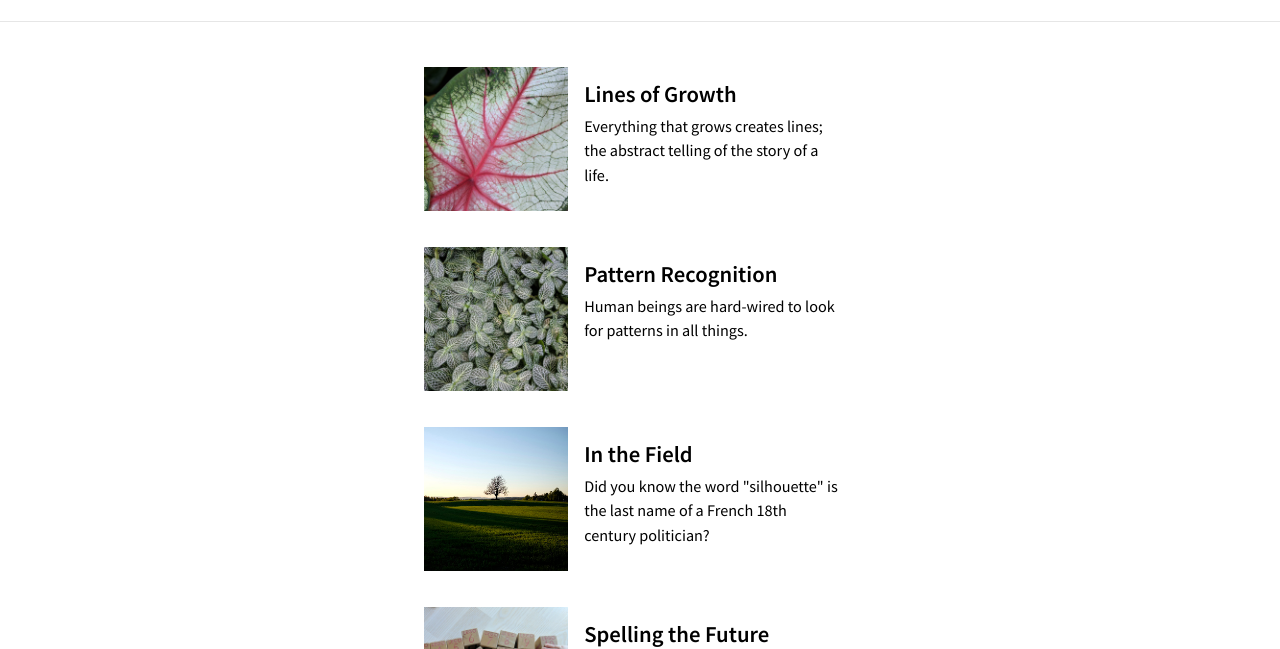
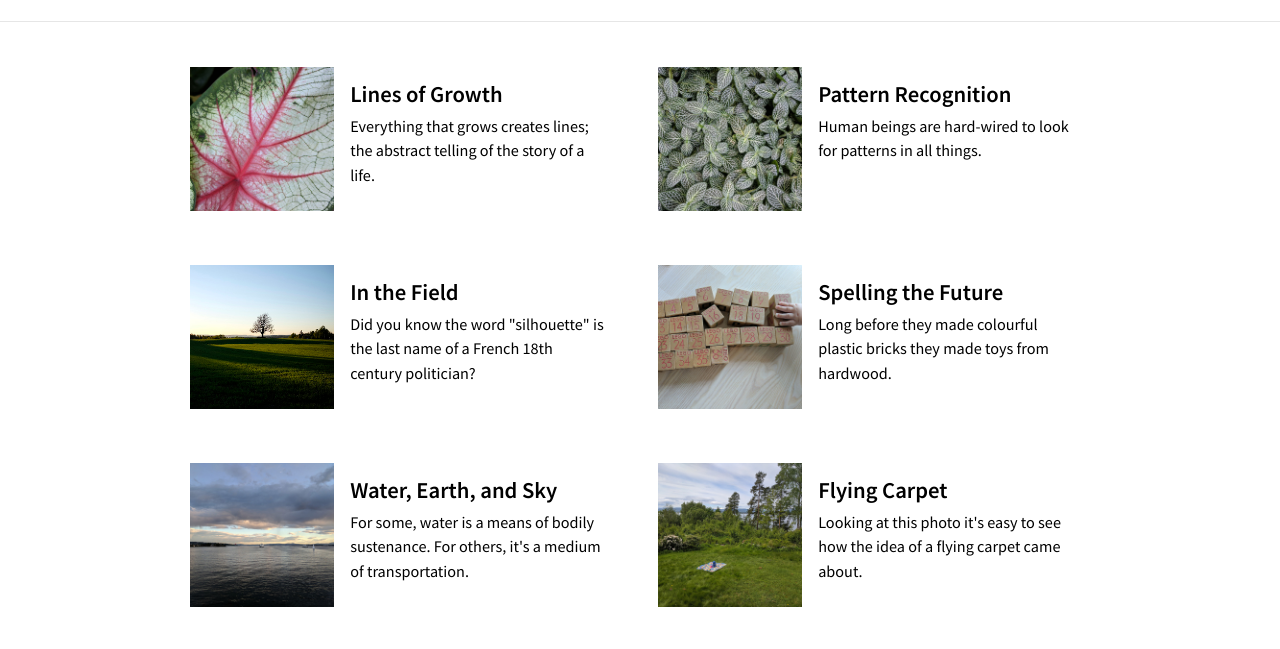
Before and after one commit to romanbrito/css-grid, a plain HTML site: page Complex-Magazine-Style_Card/index.html in a window 1280 px wide. Shown: the part 81-730 px from the top of the page. Drawn offline with Linux system fonts and the light colour scheme.

Commit message:
two column layout

```diff
--- a/Complex-Magazine-Style_Card/style-main.css
+++ b/Complex-Magazine-Style_Card/style-main.css
@@ -228,9 +228,17 @@ CSS Grid layout for wider screens, when browser supports grid:
 	}
 
 	@media screen and (min-width: 60em) {
-
-
-
+        .cards {
+            max-width: none;
+            margin: 1em 0;
+            display: grid;
+            grid-template-columns: repeat(2, 25em);
+            grid-gap: 1em;
+            justify-content: center;
+        }
+        .card {
+            margin: 0;
+        }
 	}
 
 }
```
